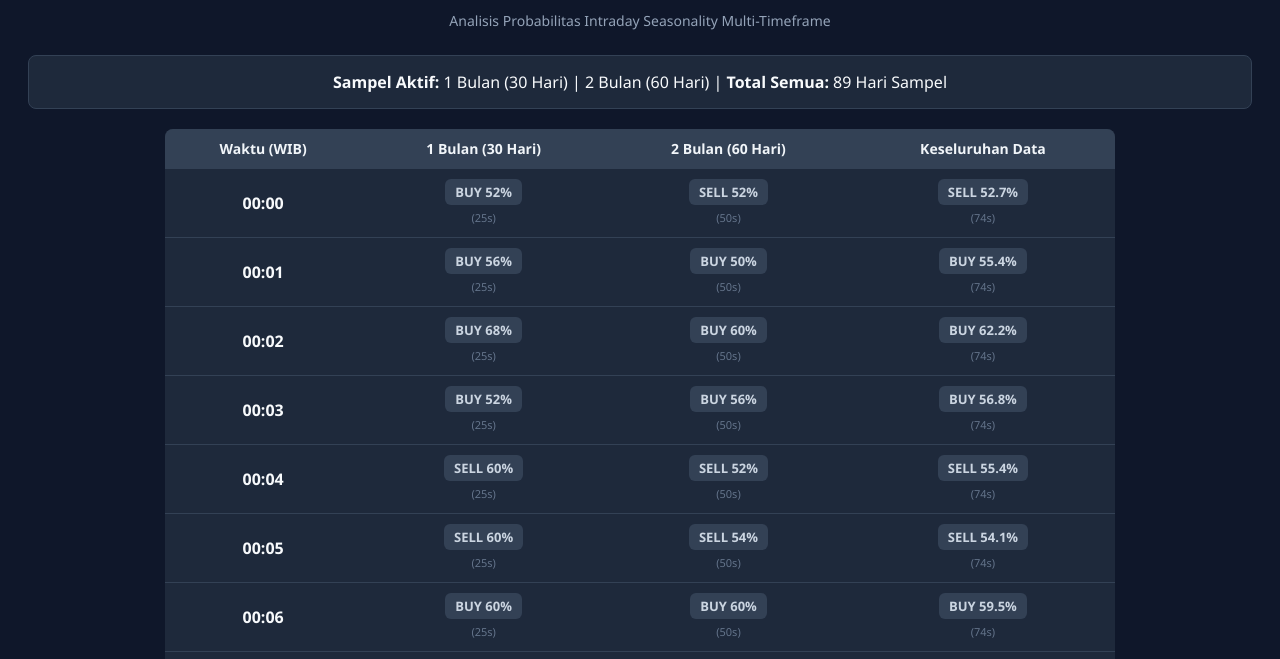
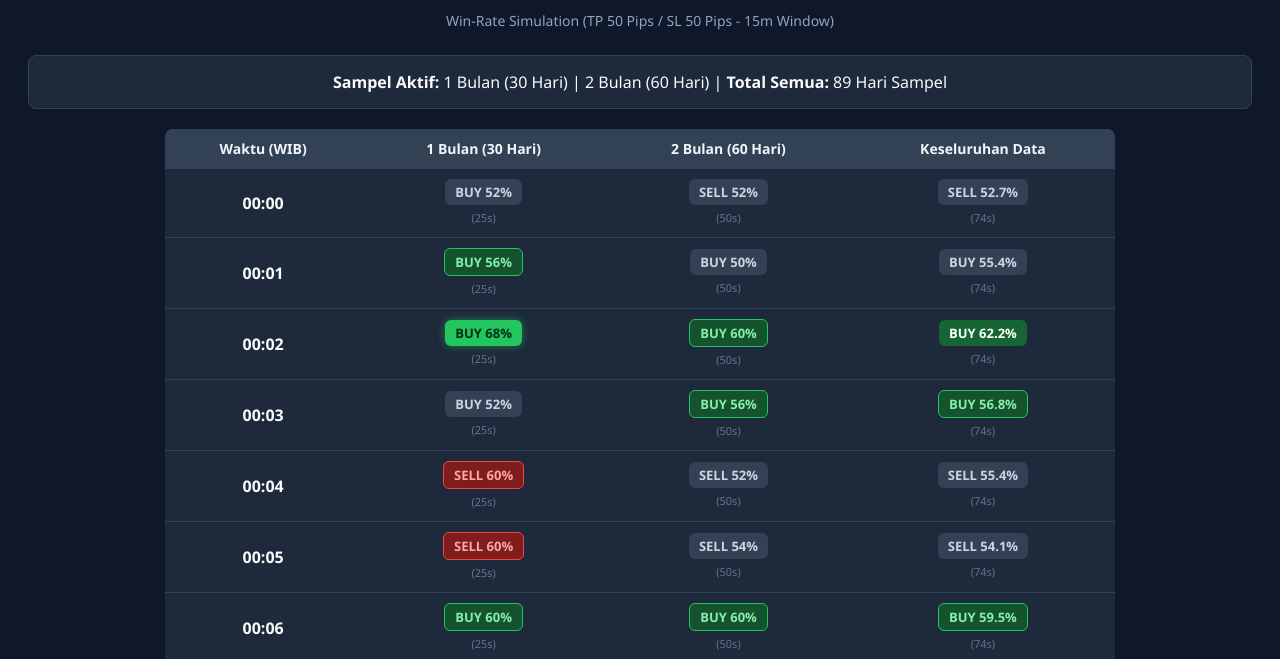
Before and after one commit to DekyPutra/Putra-heatmap, a plain HTML site: page index.html in a window 1280 px wide. Shown: the part 95-754 px from the top of the page. Drawn offline with Linux system fonts and the light colour scheme.

Commit message:
Update index.html

```diff
--- a/index.html
+++ b/index.html
@@ -43,26 +43,26 @@
             display: inline-block;
         }
 
-        /* 1. 50% - 55.9%: Netral (Abu-abu / Putih Pucat) */
+        /* 1. 50% - 55.9%: Netral (Abu-abu) */
         .neutral { background-color: #334155; color: #cbd5e1; }
 
         /* 2. 56% - 60.9%: Terang / Muda */
-        .up-light { background-color: #14532d; color: #86efac; border: 1px solid #22c55e; }
-        .down-light { background-color: #7f1d1d; color: #fca5a5; border: 1px solid #ef4444; }
+        .buy-light { background-color: #14532d; color: #86efac; border: 1px solid #22c55e; }
+        .sell-light { background-color: #7f1d1d; color: #fca5a5; border: 1px solid #ef4444; }
 
         /* 3. 61% - 65%: Normal */
-        .up-normal { background-color: #166534; color: #ffffff; }
-        .down-normal { background-color: #991b1b; color: #ffffff; }
+        .buy-normal { background-color: #166534; color: #ffffff; }
+        .sell-normal { background-color: #991b1b; color: #ffffff; }
 
         /* 4. > 65%: Pekat / Bold (High Conviction) */
-        .up-dark { background-color: #22c55e; color: #052e16; font-weight: 800; box-shadow: 0 0 8px #22c55e88; }
-        .down-dark { background-color: #ef4444; color: #450a0a; font-weight: 800; box-shadow: 0 0 8px #ef444488; }
+        .buy-dark { background-color: #22c55e; color: #052e16; font-weight: 800; box-shadow: 0 0 8px #22c55e88; }
+        .sell-dark { background-color: #ef4444; color: #450a0a; font-weight: 800; box-shadow: 0 0 8px #ef444488; }
     </style>
 </head>
 <body>
 
     <h1>🔥 Chrono Heatmap (XAUUSD)</h1>
-    <p class="subtitle">Analisis Probabilitas Intraday Seasonality Multi-Timeframe</p>
+    <p class="subtitle">Win-Rate Simulation (TP 50 Pips / SL 50 Pips - 15m Window)</p>
 
     <div class="info-card" id="infoCard">Memuat data...</div>
 
@@ -81,18 +81,19 @@
     </table>
 
     <script>
-        // Fungsi menentukan class warna berdasarkan persen & arah
+        // Fungsi menentukan warna berdasarkan nilai persen & arah BUY/SELL
         function getBadgeClass(direction, prob) {
             if (prob <= 55.9) return 'neutral';
 
-            if (direction === 'UP') {
-                if (prob >= 56.0 && prob <= 60.9) return 'up-light';
-                if (prob >= 61.0 && prob <= 65.0) return 'up-normal';
-                if (prob > 65.0) return 'up-dark';
-            } else if (direction === 'DOWN') {
-                if (prob >= 56.0 && prob <= 60.9) return 'down-light';
-                if (prob >= 61.0 && prob <= 65.0) return 'down-normal';
-                if (prob > 65.0) return 'down-dark';
+            const dir = String(direction).toUpperCase();
+            if (dir === 'BUY' || dir === 'UP') {
+                if (prob >= 56.0 && prob <= 60.9) return 'buy-light';
+                if (prob >= 61.0 && prob <= 65.0) return 'buy-normal';
+                if (prob > 65.0) return 'buy-dark';
+            } else if (dir === 'SELL' || dir === 'DOWN') {
+                if (prob >= 56.0 && prob <= 60.9) return 'sell-light';
+                if (prob >= 61.0 && prob <= 65.0) return 'sell-normal';
+                if (prob > 65.0) return 'sell-dark';
             }
             return 'neutral';
         }
@@ -133,7 +134,7 @@
             })
             .catch(err => {
                 document.getElementById('heatmapBody').innerHTML = `
-                    <tr><td colspan="4" style="color:#f87171">Gagal memuat data. Pastikan Actions sudah dijalankan.</td></tr>
+                    <tr><td colspan="4" style="color:#f87171">Gagal memuat data JSON.</td></tr>
                 `;
             });
     </script>
```
